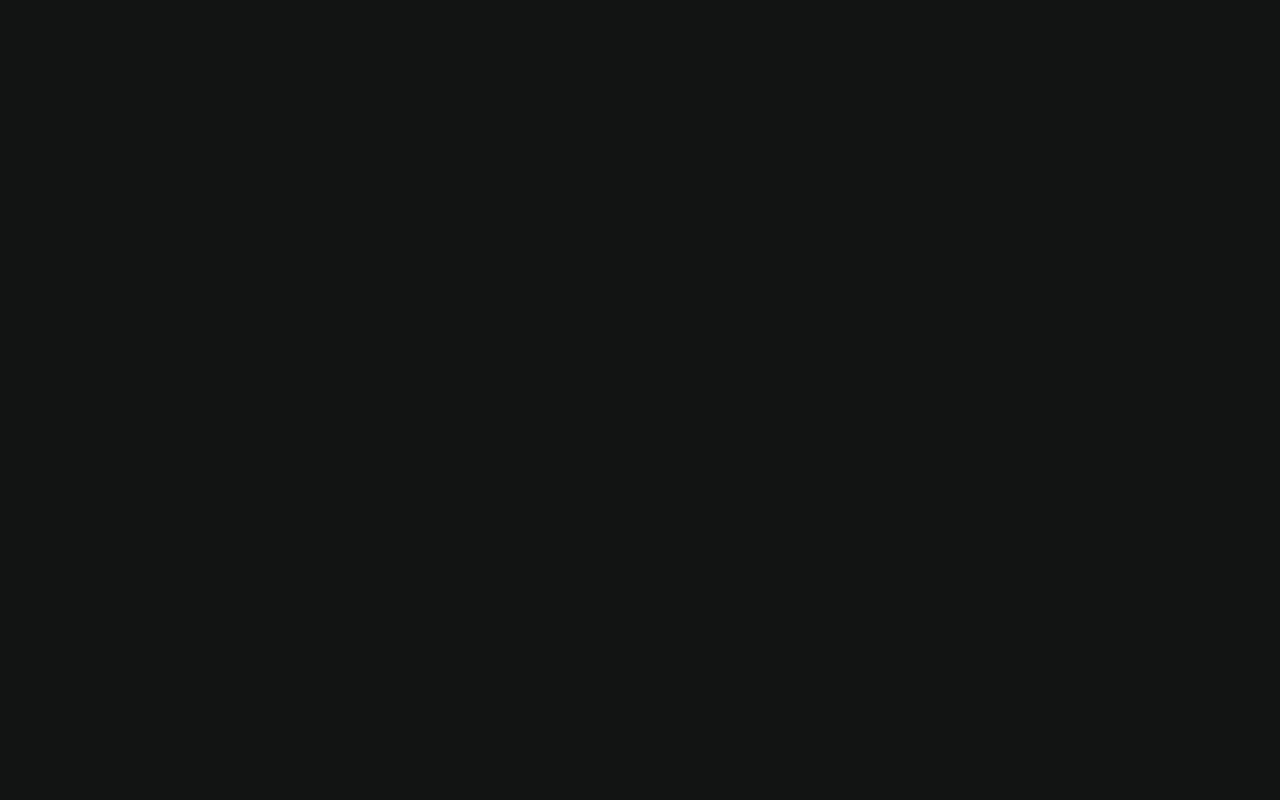
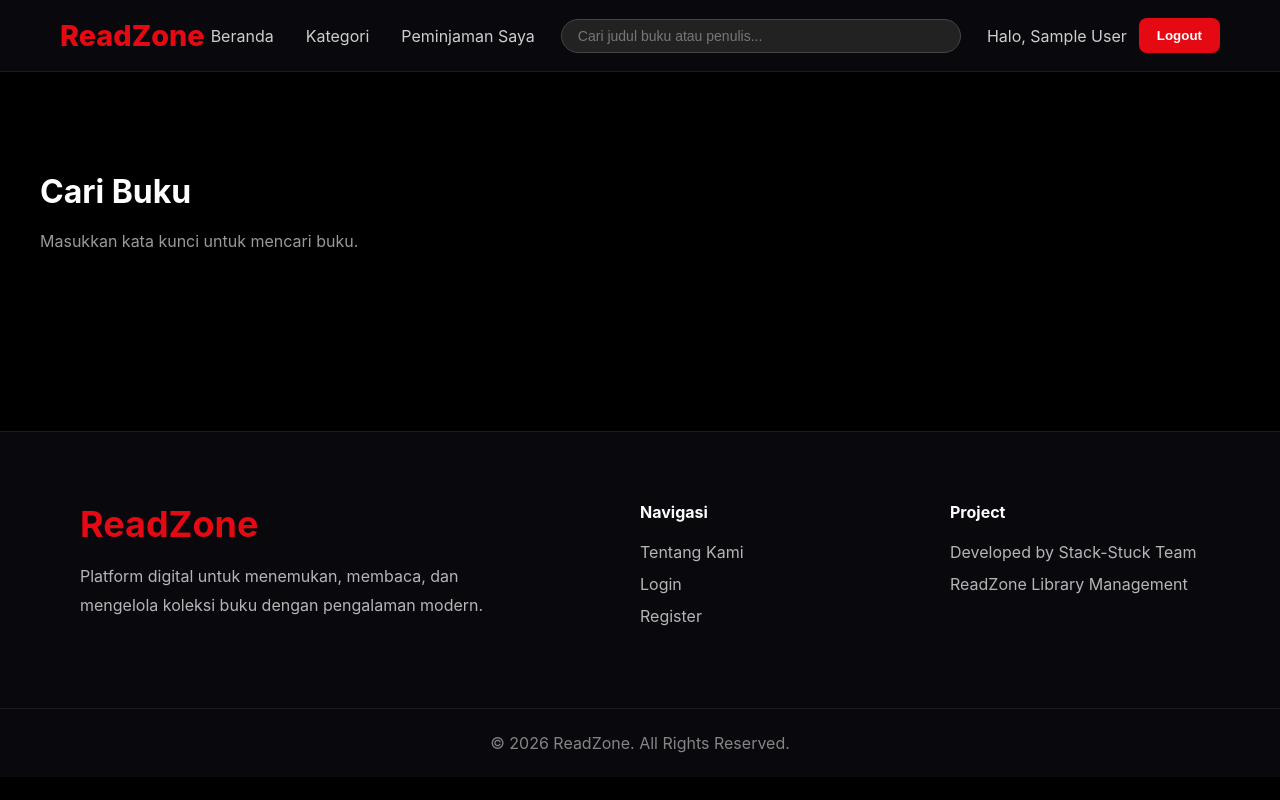
Before and after one commit to khrlanaam/Stack-Stuck, a React (Vite) app in the folder Frontend/: page /search in a window 1280 px wide. Before the commit this address had no page. Built offline with nearby package versions, Linux system fonts and the light colour scheme; sample sign-in values are in the browser's storage.

Commit message:
memperbarui searchbar tidak lagi terhubung ke books

```diff
--- a/Frontend/src/components/Layout/AppNavbar/AppNavbar.jsx
+++ b/Frontend/src/components/Layout/AppNavbar/AppNavbar.jsx
@@ -1,5 +1,5 @@
-import { useState } from "react";
-import { useNavigate } from "react-router-dom";
+import { useState, useEffect } from "react";
+import { useNavigate, useSearchParams } from "react-router-dom";
 import { useAuth } from "../../../context/AuthContext";
 import styles from "./AppNavbar.module.css";
 
@@ -7,22 +7,25 @@ function AppNavbar() {
   const navigate = useNavigate();
   const { user, logout } = useAuth();
 
-  const [searchQuery, setSearchQuery] = useState("");
+  const [searchParams] = useSearchParams();
+  const urlQuery = searchParams.get("q") || "";
+  const [searchQuery, setSearchQuery] = useState(urlQuery);
+
+  useEffect(() => {
+    setSearchQuery(urlQuery);
+  }, [urlQuery]);
 
   const handleLogout = () => {
     logout();
     navigate("/");
   };
 
-  // Search buku -> diarahkan ke halaman Categories
   const handleSearchSubmit = (e) => {
     e.preventDefault();
 
     if (!searchQuery.trim()) return;
 
-    navigate(
-      `/categories?search=${encodeURIComponent(searchQuery)}`
-    );
+    navigate(`/search?q=${encodeURIComponent(searchQuery)}`);
   };
 
   return (
--- /dev/null
+++ b/Frontend/src/pages/Search.jsx
@@ -0,0 +1,104 @@
+import { useEffect, useState } from "react";
+import { useSearchParams } from "react-router-dom";
+
+import AppNavbar from "../components/layout/AppNavbar/AppNavbar";
+import Footer from "../components/layout/Footer/Footer";
+import BookCard from "../components/home/BookCard/BookCard";
+
+import { searchBooks } from "../services/bookService";
+
+function Search() {
+  const [searchParams] = useSearchParams();
+  const keyword = searchParams.get("q") || "";
+
+  const [books, setBooks] = useState([]);
+  const [loading, setLoading] = useState(false);
+  const [searched, setSearched] = useState(false);
+
+  useEffect(() => {
+    if (!keyword.trim()) {
+      setBooks([]);
+      setSearched(false);
+      return;
+    }
+
+    const fetchSearch = async () => {
+      setLoading(true);
+      setSearched(true);
+
+      try {
+        const result = await searchBooks(keyword);
+        setBooks(Array.isArray(result) ? result : []);
+      } catch (err) {
+        console.error("Error searching books:", err);
+        setBooks([]);
+      } finally {
+        setLoading(false);
+      }
+    };
+
+    fetchSearch();
+  }, [keyword]);
+
+  return (
+    <div
+      style={{
+        background: "#000",
+        color: "#fff",
+        minHeight: "100vh",
+      }}
+    >
+      <AppNavbar />
+
+      <div style={{ padding: "100px 40px" }}>
+        <h1>
+          {keyword
+            ? `Hasil Pencarian: "${keyword}"`
+            : "Cari Buku"}
+        </h1>
+
+        {/* Keyword kosong */}
+        {!keyword.trim() && (
+          <p style={{ opacity: 0.6, marginTop: "20px" }}>
+            Masukkan kata kunci untuk mencari buku.
+          </p>
+        )}
+
+        {/* Loading */}
+        {loading && (
+          <p style={{ opacity: 0.5, marginTop: "20px" }}>
+            Mencari buku...
+          </p>
+        )}
+
+        {/* Hasil kosong */}
+        {!loading && searched && keyword.trim() && books.length === 0 && (
+          <p style={{ opacity: 0.6, marginTop: "20px" }}>
+            Tidak ada buku yang ditemukan.
+          </p>
+        )}
+
+        {/* Grid hasil */}
+        {!loading && books.length > 0 && (
+          <div
+            style={{
+              display: "grid",
+              gridTemplateColumns:
+                "repeat(auto-fill, minmax(180px, 1fr))",
+              gap: "20px",
+              marginTop: "20px",
+            }}
+          >
+            {books.map((book) => (
+              <BookCard key={book.id} book={book} />
+            ))}
+          </div>
+        )}
+      </div>
+
+      <Footer />
+    </div>
+  );
+}
+
+export default Search;
--- a/Frontend/src/routes/AppRoutes.jsx
+++ b/Frontend/src/routes/AppRoutes.jsx
@@ -7,6 +7,7 @@ import Register from "../pages/Register";
 
 import Borrowings from "../pages/Borrowings";
 import Categories from "../pages/Categories";
+import Search from "../pages/Search";
 import BookDetail from "../pages/BookDetail";
 
 import Admin from "../pages/Admin";
@@ -61,6 +62,15 @@ function AppRoutes() {
         element={
           <ProtectedRoute>
             <Categories />
+          </ProtectedRoute>
+        }
+      />
+
+      <Route
+        path="/search"
+        element={
+          <ProtectedRoute>
+            <Search />
           </ProtectedRoute>
         }
       />
```
Also changed, not shown: 1 other file (tests, documents, lock files or other folders).
